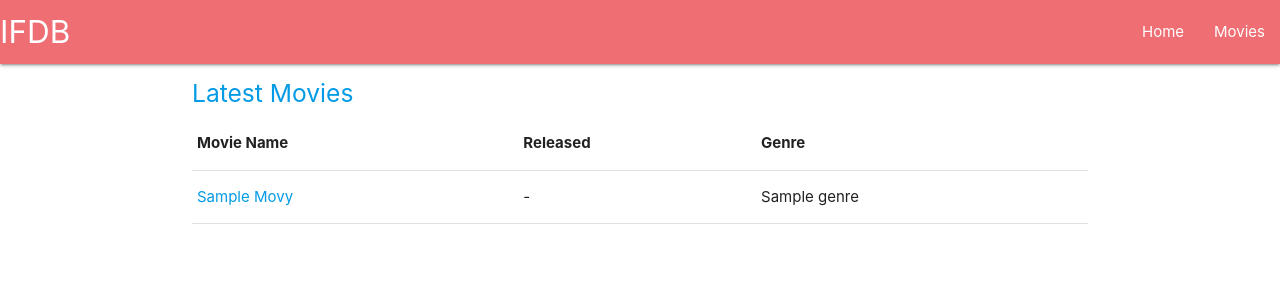
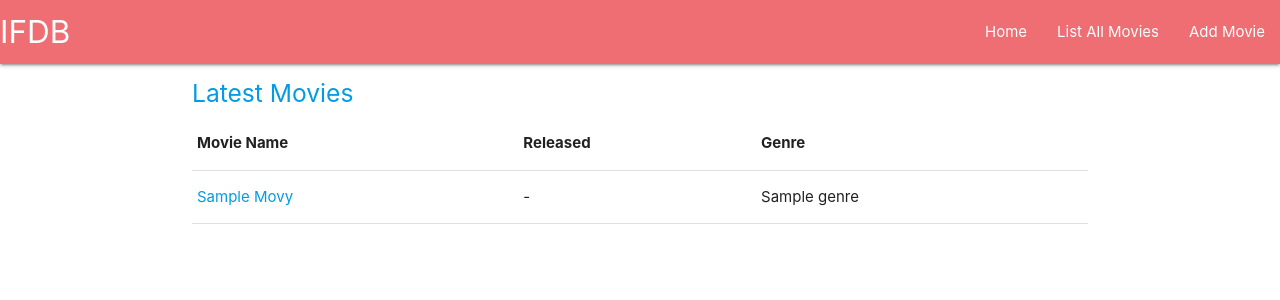
Before and after one commit to akenworthy87/ci-milestone3, a Flask app: page / in a window 1280 px wide. Shown: the top 300 px of the page. Run offline with Flask 2, Linux system fonts and the light colour scheme; a database or web service that is not in the repository returns one stand-in record (values such as "Sample title"); some libraries are stand-ins or nearby versions.

Commit message:
Added doc strings and comments throughout project

```diff
--- a/app.py
+++ b/app.py
@@ -12,31 +12,48 @@ app.config["MONGO_URI"] = os.environ.get('MONGODB_URI')
 mongo = PyMongo(app)
 
 # Main Page ####################################################################
+'''
+Returns a list of the last ten updated movie records
+'''
 @app.route('/')
 @app.route('/home')
 def home():
-    # Returns a list of the last ten updated movie records
     return render_template("index.html", movies=mongo.db.movies.find().sort('meta.date_updated', -1).limit(10))
 
 
 # Movie Pages ##################################################################
 ## Movies list
+'''
+Returns a list of movie records, by name ASC
+'''
 @app.route('/movies')
 def list_movies():
-    # Returns a list of movie records, by name ASC
     return render_template("movies/movies.html", movies=mongo.db.movies.find().sort('movie_name', 1))
 
 ## View Movie
+'''
+Retrieves movie records via movie_id and renders view template
+'''
 @app.route('/view_movie/<movie_id>')
 def view_movie(movie_id):
     movie_details = mongo.db.movies.find_one({"_id": ObjectId(movie_id)})
     return render_template('movies/viewmovie.html', movie=movie_details)
 
+
 ## Add movie functions
+'''
+Renders page for create movie record form
+'''
 @app.route('/add_movie')
 def add_movie():
     return render_template('movies/createmovie.html', movie={})
 
+'''
+Gets form data from create movie page
+Validates. If error, returns to create page with errors and repopulates form with submitted data
+           If passes updates timestamps and inserts new record
+Returns home
+'''
 @app.route('/insert_movie', methods=['POST'])
 def insert_movie():
     moviesDB = mongo.db.movies
@@ -50,15 +67,23 @@ def insert_movie():
     return redirect(url_for('home'))
 
 ## Edit movie functions
+'''
+Retrives movie record and passes to edit movie form
+'''
 @app.route('/edit_movie/<movie_id>')
 def edit_movie(movie_id):
     the_movie = mongo.db.movies.find_one({"_id": ObjectId(movie_id)})
     return render_template('movies/editmovie.html', movie=the_movie)
 
+'''
+Gets form data from edit movie page
+Validates. If error, returns to edit page with errors and repopulates form with submitted data
+           If passes updates timestamps and updates record
+Returns view page for movie
+'''
 @app.route('/update_movie/<movie_id>', methods=['POST'])
 def update_movie(movie_id):
     moviesDB = mongo.db.movies
-
     movie_form, form_errors = validate_movie(request.form.to_dict())
     if form_errors:
         return render_template('movies/editmovie.html', movie=movie_form, errors=form_errors)
@@ -81,11 +106,17 @@ def update_movie(movie_id):
     return redirect(url_for('view_movie', movie_id=movie_id))
 
 ## Delete movie functions
+'''
+Gets movie name and id, renders confirmation page to ask for deletion confirmation
+'''
 @app.route('/remove_movie/<movie_id>')
 def remove_movie(movie_id):
     the_movie = mongo.db.movies.find_one({"_id": ObjectId(movie_id)},{'movie_id':1,'movie_name':1})
     return render_template('movies/removemovie.html', movie=the_movie)
 
+'''
+When confirm button clicked, deletes record, returns to home
+'''
 @app.route('/delete_movie/<movie_id>')
 def delete_movie(movie_id):
     mongo.db.movies.remove({'_id':ObjectId(movie_id)})
@@ -96,6 +127,7 @@ def delete_movie(movie_id):
 Takes the submitted form, checks required data is present
 Does required transformations
 Builds record in expected state for DB insertion/updating
+This is done to prevent extra data being inserted by malicious users
 '''
 def validate_movie(movie_in):
     errors = []
@@ -107,13 +139,13 @@ def validate_movie(movie_in):
         movie_out['movie_name'] = movie_in['movie_name'].lower()
 
     # Transformation
-    ## Probably should do a regex values are only numbers before converting
+    ## Probably should do a regex check that values are only numbers before converting
     movie_out.update({
         'released':int(movie_in['released'] or 0),
         'runtime':int(movie_in['runtime'] or 0),
     })
 
-    # Add rest
+    # Add rest of data
     movie_out.update({
         'art': request.form.get('art'),
         'genre': request.form.get('genre'),
@@ -125,6 +157,11 @@ def validate_movie(movie_in):
     return movie_out, errors
 
 # Misc #########################################################################
+'''
+Checks if Env-var APPDEBUG is set to true
+If anything else, including 'True' (as this check is case sensitive), debug mode is set to false.
+This allows live environ to run in debug false without having to change dev environment settings.
+'''
 if __name__ == '__main__':
     app.run(host=os.environ.get('IP'),
         port=int(os.environ.get('PORT')),
--- a/templates/base.html
+++ b/templates/base.html
@@ -18,26 +18,35 @@
     <header>
         <nav>
             <div class="nav-wrapper">
+                <!--Desktop nav menu-->
                 <a href="{{url_for('home')}}" class="brand-logo">IFDB</a>
                 <a href="#" data-target="mobile-demo" class="sidenav-trigger"><i class="material-icons">menu</i></a>
                 <ul id="nav-mobile" class="right hide-on-med-and-down">
                     <li><a href="{{url_for('home')}}">Home</a></li>
-                    <li><a href="{{url_for('list_movies')}}">Movies</a></li>
+                    <li><a href="{{url_for('list_movies')}}">List All Movies</a></li>
+                    <li><a href="{{url_for('add_movie')}}">Add Movie</a></li>
                 </ul>
 
             </div>
+            <!--Mobile side bar-->
             <ul class="sidenav" id="mobile-demo">
                 <li><a href="{{url_for('home')}}">Home</a></li>
-                <li><a href="{{url_for('list_movies')}}">Movies</a></li>
+                <li><a href="{{url_for('list_movies')}}">List All Movies</a></li>
+                <li><a href="{{url_for('add_movie')}}">Add Movie</a></li>
             </ul>
         </nav>
     </header>
+
     <div class="container">
-        {% block content %} {% endblock %}
+        <!--Start content block-->
+        {% block content %}
+        {% endblock %}
+        <!--End content block-->
     </div>
 
     <script src="https://cdnjs.cloudflare.com/ajax/libs/jquery/3.2.1/jquery.min.js"></script>
     <script src="https://cdnjs.cloudflare.com/ajax/libs/materialize/1.0.0/js/materialize.min.js"></script>
+    <!--Initialises sidebar-->
     <script type="text/javascript">
         $(document).ready(function() {
             $('.sidenav').sidenav();
--- a/templates/index.html
+++ b/templates/index.html
@@ -9,6 +9,7 @@
             <th>Genre</th>
         </tr>
     </thead>
+    <!--Makes a table with last ten updated records-->
     {% for movie in movies %}
     <tr>
         <td class="capitalize">
--- a/templates/movies/createmovie.html
+++ b/templates/movies/createmovie.html
@@ -1,6 +1,7 @@
 {% extends 'base.html' %} {% block content %}
 <h4>Add Movie</h4>
 
+<!--Displays errors if validator returns them-->
 {% if errors %}
 <div class="card-panel red darken-3 white-text">
     <h6>Errors:</h6>
@@ -12,6 +13,7 @@
 </div>
 {% endif %}
 
+<!--Create movie form-->
 <form action="{{url_for('insert_movie')}}" method="POST" class="col s12">
     <div class="input-field col s12">
         <input type="text" id="movie_name" name="movie_name" required value="{{movie.movie_name}}" />
--- a/templates/movies/editmovie.html
+++ b/templates/movies/editmovie.html
@@ -1,6 +1,7 @@
 {% extends 'base.html' %} {% block content %}
 <h4>Edit Movie: {{movie.movie_name}}</h4>
 
+<!--Displays errors if validator returns them-->
 {% if errors %}
 <div class="card-panel red darken-3 white-text">
     <h6>Errors:</h6>
@@ -12,6 +13,7 @@
 </div>
 {% endif %}
 
+<!--Edit movie form-->
 <form action="{{url_for('update_movie', movie_id=movie._id)}}" method="POST" class="col s12">
     <div class="input-field col s12">
         <input type="text" id="movie_name" name="movie_name" required value="{{movie.movie_name}}" />
--- a/templates/movies/movies.html
+++ b/templates/movies/movies.html
@@ -10,6 +10,7 @@
             <th>Genre</th>
         </tr>
     </thead>
+    <!--Lists all movie records, ordered by name-->
     {% for movie in movies %}
     <tr>
         <td class="capitalize">
--- a/templates/movies/removemovie.html
+++ b/templates/movies/removemovie.html
@@ -1,6 +1,8 @@
 {% extends 'base.html' %} {% block content %}
 <h4 class="capitalize">Remove: {{movie.movie_name}}</h4>
 <p>Confirm?</p>
+<!--Confirm runs python code to delete record-->
 <button onclick="location.href='{{url_for('delete_movie', movie_id=movie._id)}}'" type="button">Confirm</button>
+<!--Cancel takes user back to view page for movie record-->
 <button onclick="location.href='{{url_for('view_movie', movie_id=movie._id)}}'" type="button">Cancel</button>
 {% endblock %}
--- a/templates/movies/viewmovie.html
+++ b/templates/movies/viewmovie.html
@@ -1,5 +1,6 @@
 {% extends 'base.html' %} {% block content %}
 
+<!--Title section-->
 <div class="row">
     <div class="col s12">
         <h4 class="capitalize">{{movie.movie_name}}</h4>
@@ -7,6 +8,7 @@
     </div>
 </div>
 
+<!--Details section-->
 <div class="row">
     <div class="col s12 m3 center-align">
         <img class="responsive-img thumbnail" src="{{movie.art if movie.art else url_for('static', filename='images/ifdb-faded.png')}}"></img>
@@ -20,12 +22,15 @@
     </div>
 </div>
 
+<!--Plot section-->
 <div class="row">
     <div class="col s12">
+        <!--Makes div respect whitespace for plot's linebreaks etc-->
         <div style="white-space: pre-wrap;">{{movie.plot}}</div>
     </div>
 </div>
 
+<!--Reviews section, still needs work-->
 <h5>Reviews</h5>
 <div class="row">
     {% for review in movie.reviews %}
@@ -46,6 +51,7 @@
 </div>
 
 <hr>
+<!--Meta data-->
 <p>Record Created: {{movie.meta.date_created.strftime('%Y-%b-%d %H:%M:%S') if movie.meta.date_created else '-'}}</p>
 <p>Record Updated: {{movie.meta.date_updated.strftime('%Y-%b-%d %H:%M:%S') if movie.meta.date_updated else '-'}}</p>
 
```
